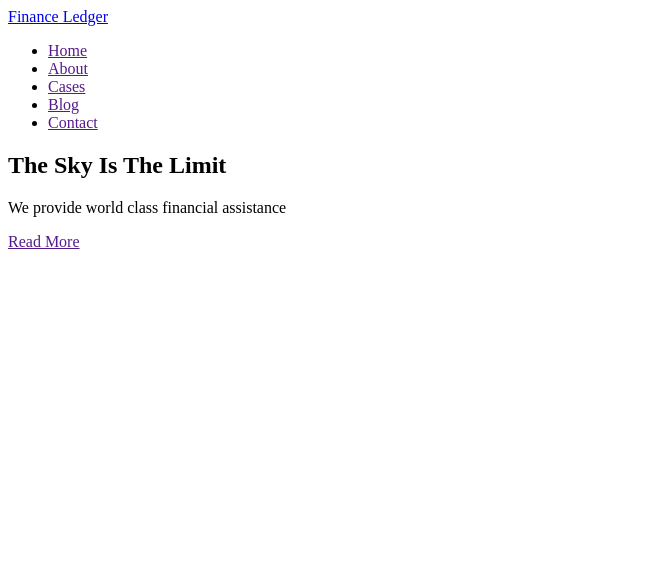
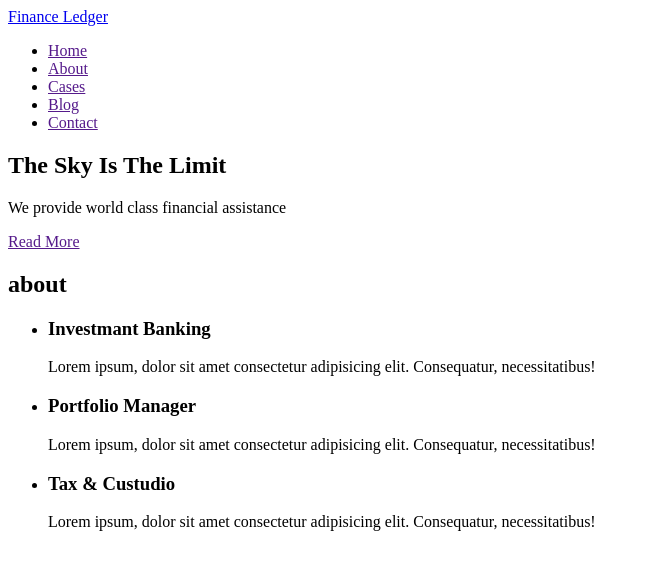
Before and after one commit to AnnaAtilgan/fson-72-underground-9, a plain HTML site: page index.html in a window 1280 px wide. Shown: the whole page, without its empty margins (0-649 px from the left). Drawn offline with Linux system fonts and the light colour scheme.

Commit message:
add about

```diff
--- a/index.html
+++ b/index.html
@@ -29,6 +29,27 @@
         <p>We provide world class financial assistance</p>
         <a href="">Read More</a>
       </section>
+
+      <!-- About -->
+      <section>
+        <h2>about</h2>
+        <ul>
+          <li>
+            <h3>Investmant Banking</h3>
+            <p>Lorem ipsum, dolor sit amet consectetur adipisicing elit. Consequatur, necessitatibus!</p>
+          </li>
+
+          <li>
+            <h3>Portfolio Manager</h3>
+            <p>Lorem ipsum, dolor sit amet consectetur adipisicing elit. Consequatur, necessitatibus!</p>
+          </li>
+
+          <li>
+            <h3>Tax & Custudio</h3>
+            <p>Lorem ipsum, dolor sit amet consectetur adipisicing elit. Consequatur, necessitatibus!</p>
+          </li>
+        </ul>
+      </section>
     </main>
   </body>
 </html>
```
